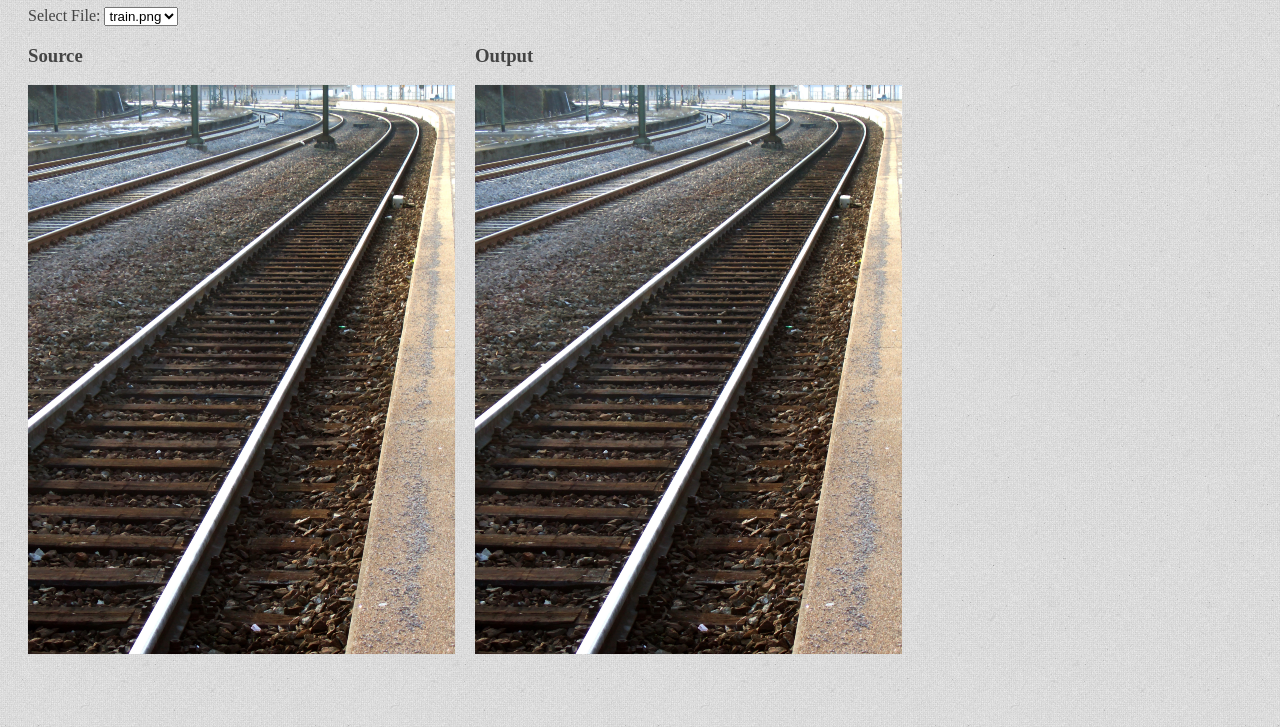
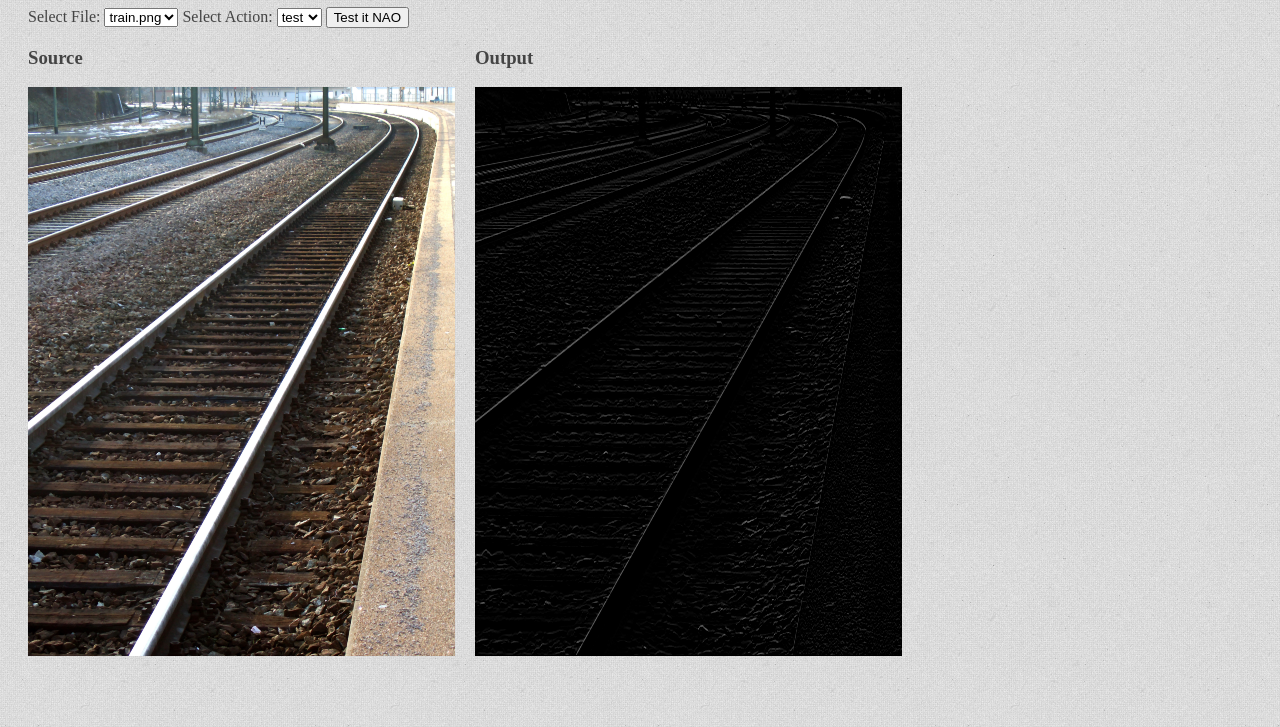
Before and after one commit to janmonschke/ComputerVision, a plain HTML site: page 01_Edge_Detection/index.html in a window 1280 px wide. Shown: the part 73-800 px from the top of the page. Drawn offline with Linux system fonts and the light colour scheme; a web font is replaced by a local one.

Commit message:
convolute working

```diff
--- a/01_Edge_Detection/edge_detection.js
+++ b/01_Edge_Detection/edge_detection.js
@@ -1,5 +1,39 @@
+var currentAction = '';
+var _sourceImage = document.getElementById('source-image');
+var _ouputCanvas = document.getElementById('output-canvas');
+var currentImage = new ManipulatableImage(_sourceImage, _ouputCanvas);
+
+var testing = function(){
+  currentImage.drawImageToCanvas();
+  var start = new Date().getTime();
+  currentImage.grayScale();
+  var pointA = new Date().getTime();
+  currentImage.convolute([[0, -0.5, 0], [0, 0, 0], [0, 0.5, 0]]);
+  var pointB = new Date().getTime();
+  currentImage.flushToCanvas();
+  var end = new Date().getTime();
+  console.log('start to a:', pointA - start, 'a to b:', pointB - pointA, 'b to end:', end - pointB, 'total:', end - start);
+};
+
+// change the current image when a new file is selected from the filepicker
 document.getElementById('file-select').addEventListener('change', function(){
-  utilities.loadImage('images/' + this.value);
+  currentImage = new ManipulatableImage(_sourceImage, _ouputCanvas);
+  currentImage.load('images/' + this.value, function(){
+    currentImage.drawToCanvas();
+  });
 });
 
-utilities.loadImage('images/train.png');
+document.getElementById('action-select').addEventListener('change', function(){
+  currentAction = this.value;
+  testing();
+});
+
+window.onload = function(){
+  currentImage.load('images/train.png', function(){
+    testing();
+  });
+};
+
+document.getElementById('test').addEventListener('click', function(){
+  testing();
+});
--- a/01_Edge_Detection/index.html
+++ b/01_Edge_Detection/index.html
@@ -13,6 +13,12 @@
       <option>train.png</option>
       <option>jet.png</option>
     </select>
+    <label for="action-select">Select Action:</label>
+    <select id="action-select">
+      <option>test</option>
+      <option>123</option>
+    </select>
+    <button id="test">Test it NAO</button>
   </div>
   <div class="source">
     <h3>Source</h3>
@@ -23,7 +29,7 @@
     <canvas id="output-canvas"></canvas>
   </div>
 
-  <script type="text/javascript" src="../javascripts/utilities.js"></script>
+  <script type="text/javascript" src="manipulatabale_image.js"></script>
   <script type="text/javascript" src="edge_detection.js"></script>
 </body>
 </html>
--- /dev/null
+++ b/01_Edge_Detection/manipulatabale_image.js
@@ -0,0 +1,93 @@
+var ManipulatableImage = function (sourceImage, outputCanvas){
+  this.sourceImage = sourceImage;
+  this.outputCanvas = outputCanvas;
+  this.outputContext = outputCanvas.getContext('2d');
+  this.originalImageData = null;
+  this.manipulatedImageData = [];
+};
+
+ManipulatableImage.prototype.convolute = function(convolution){
+  var length = this.manipulatedImageData.length;
+  var width = this.sourceImage.width;
+  var height = this.sourceImage.height;
+  var newImage = [];
+  var sum, factor, y, x;
+
+  for (var i = 0; i < length; i++) {
+    y = Math.floor(i / width);
+    x = i - y * width;
+    sum = 0;
+    for (var convY = -1; convY < 2; convY++) {
+      for (var convX = -1; convX < 2; convX++) {
+        factor = convolution[convY + 1][convX + 1];
+        sum += factor * this.getStreamLineValue(x + convX, y + convY, width, height);
+      }
+    }
+    newImage[i] = sum;
+  }
+  this.manipulatedImageData = newImage;
+  return this;
+};
+
+// save access to the streamlined imagedata
+ManipulatableImage.prototype.getStreamLineValue = function(x, y, width, height){
+  if(x < 0){ x = 0; } else if(x > width - 1){ x = width - 1; }
+  if(y < 0){ y = 0; } else if(y > height - 1){ x = height - 1; }
+  return this.manipulatedImageData[y * width + x];
+};
+
+// Creates a grayscale from the current image data
+ManipulatableImage.prototype.grayScale = function(){
+  var length = this.originalImageData.data.length;
+
+  for(var i = 0, n = 0; i < length; i += 4, n++){
+    var r = this.originalImageData.data[i];
+    var g = this.originalImageData.data[i+1];
+    var b = this.originalImageData.data[i+2];
+    this.manipulatedImageData[n] = (r+g+b) / 3;
+  }
+
+  return this;
+};
+
+// loads an image
+ManipulatableImage.prototype.load = function(imagePath, callback){
+  if(!callback){ callback = function(){}; }
+
+  // when image is already loaded show it directly
+  if(this.sourceImage.src.indexOf(imagePath) !== -1){
+    callback();
+  }else{
+    // load the new image
+    this.sourceImage.src = imagePath;
+    this.sourceImage.onload = function(){
+      callback();
+    };
+  }
+};
+
+// Simply draws the current image to the canvas
+ManipulatableImage.prototype.drawImageToCanvas = function() {
+  // first set new size
+  this.outputCanvas.width = this.sourceImage.width;
+  this.outputCanvas.height = this.sourceImage.height;
+
+  // draw the image to the canvas
+  this.outputContext.drawImage(this.sourceImage, 0, 0);
+
+  // reset the image data
+  this.originalImageData = this.outputContext.getImageData(0, 0, this.sourceImage.width, this.sourceImage.height);
+};
+
+// Flushes the manipulated data to the canvas
+ManipulatableImage.prototype.flushToCanvas = function(){
+  var flush = this.outputContext.createImageData(this.outputCanvas.width, this.outputCanvas.height);
+  for(var i = 0; i < this.manipulatedImageData.length; i++){
+    flush.data[4*i] = this.manipulatedImageData[i];
+    flush.data[4*i+1] = this.manipulatedImageData[i];
+    flush.data[4*i+2] = this.manipulatedImageData[i];
+    flush.data[4*i+3] = 255;
+  }
+  this.outputContext.putImageData(flush, 0, 0);
+  return this;
+};
--- a/javascripts/utilities.js
+++ /dev/null
@@ -1,29 +0,0 @@
-var sourceImage = document.getElementById('source-image');
-var ouputCanvas = document.getElementById('output-canvas');
-var outputContext = ouputCanvas.getContext('2d');
-
-var utilities = {
-  // Loads an image to the source image and to the canvas
-  loadImage: function(imagePath){
-    // when image is already loaded show it directly
-    if(sourceImage.src.indexOf(imagePath) !== -1){
-      this.drawCurrImageToCanvas();
-    }else{
-      // load the new image
-      sourceImage.src = imagePath;
-      sourceImage.onload = function(){
-        // draw when it's loaded
-        utilities.drawCurrImageToCanvas();
-      };
-    }
-  },
-
-  drawCurrImageToCanvas: function(){
-    // first set new widths
-    ouputCanvas.width = sourceImage.width;
-    ouputCanvas.height = sourceImage.height;
-
-    // draw the image to the canvas
-    outputContext.drawImage(sourceImage, 0, 0);
-  }
-};
```
